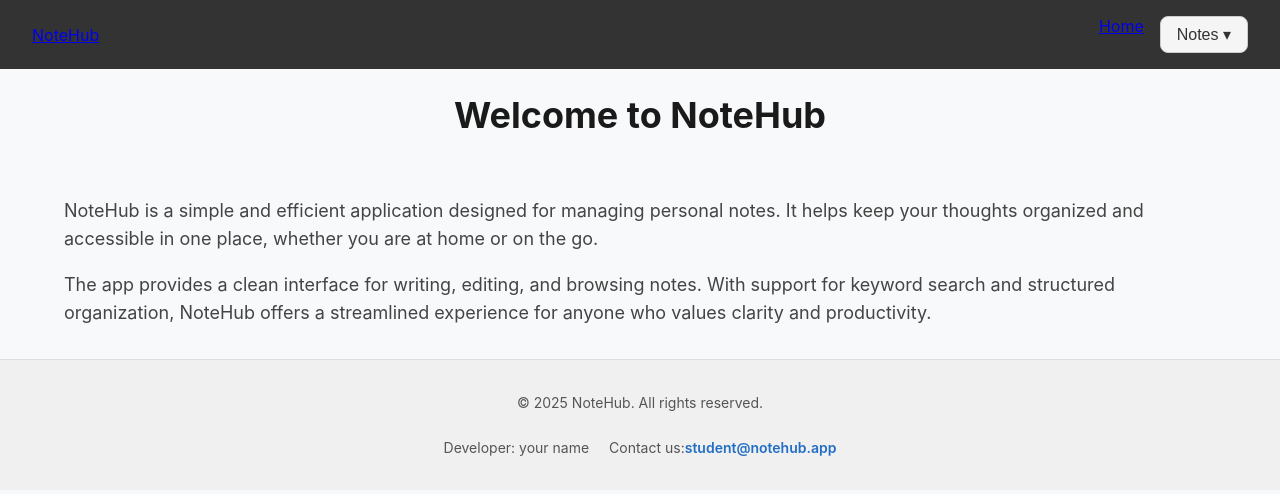
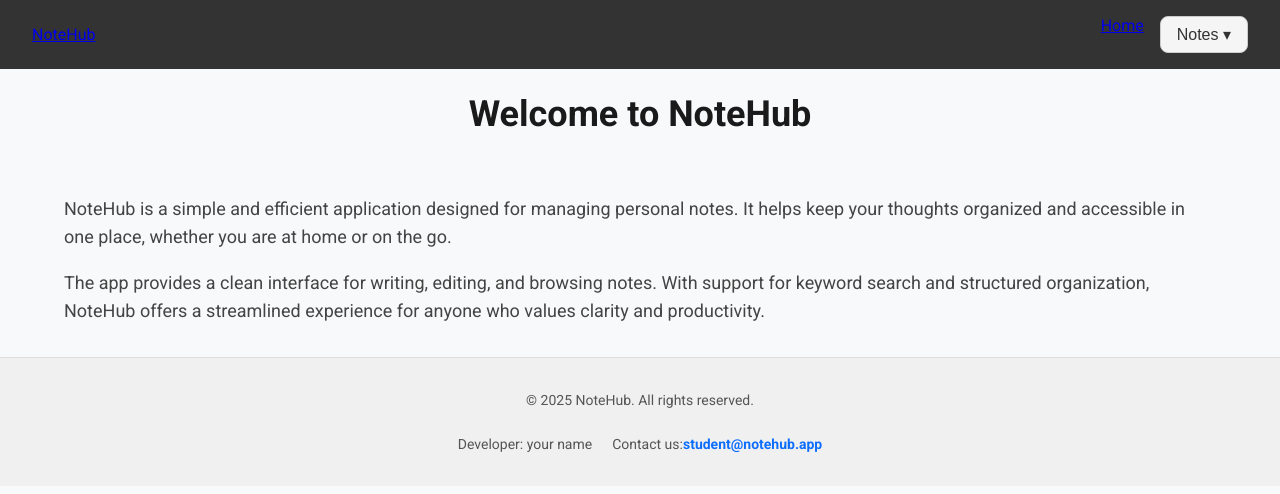
Before and after one commit to Sergey-8057/08-zustand, a Next.js app: page / in a window 1280 px wide. Shown: the top 494 px of the page. Built offline with nearby package versions, Linux system fonts and the light colour scheme.

Commit message:
add font Roboto

```diff
--- a/app/@modal/(.)notes/[id]/NotePreview.module.css
+++ b/app/@modal/(.)notes/[id]/NotePreview.module.css
@@ -36,7 +36,7 @@
 
 .date {
   font-size: 14px;
-  color: #888;
+  color: #444;
   text-align: right;
 }
 
--- a/app/globals.css
+++ b/app/globals.css
@@ -1,7 +1,5 @@
 body {
-  font-family:
-    -apple-system, BlinkMacSystemFont, 'Segoe UI', Roboto, Oxygen, Ubuntu, Cantarell,
-    'Helvetica Neue', sans-serif;
+  font-family: var(--font-roboto), sans-serif;
   display: flex;
   flex-direction: column;
   min-height: 100vh;
--- a/app/layout.tsx
+++ b/app/layout.tsx
@@ -1,5 +1,5 @@
-import { Geist, Geist_Mono } from 'next/font/google';
 import type { Metadata } from 'next';
+import { Geist, Geist_Mono, Roboto } from 'next/font/google';
 
 import TanStackProvider from '../components/TanStackProvider/TanStackProvider';
 import Header from '@/components/Header/Header';
@@ -14,6 +14,13 @@ const geistSans = Geist({
 const geistMono = Geist_Mono({
   variable: '--font-geist-mono',
   subsets: ['latin'],
+});
+
+const roboto = Roboto({
+  subsets: ['latin'],
+  weight: ['400', '700'],
+  variable: '--font-roboto',
+  display: 'swap',
 });
 
 export const metadata: Metadata = {
@@ -43,7 +50,7 @@ export default function RootLayout({
 }>) {
   return (
     <html lang="en">
-      <body className={`${geistSans.variable} ${geistMono.variable}`}>
+      <body className={`${geistSans.variable} ${geistMono.variable} ${roboto.variable}`}>
         <TanStackProvider>
           <Header />
           <main>
--- a/app/notes/[id]/NoteDetails.module.css
+++ b/app/notes/[id]/NoteDetails.module.css
@@ -36,7 +36,7 @@
 
 .date {
   font-size: 14px;
-  color: #888;
+  color: #444;
   text-align: right;
 }
 
--- a/components/Footer/Footer.module.css
+++ b/components/Footer/Footer.module.css
@@ -14,7 +14,7 @@
 }
 
 .footer a {
-  color: #226ec5;
+  color: #0d6efd;
   font-weight: 600;
   text-decoration: none;
 }
--- a/components/Header/Header.module.css
+++ b/components/Header/Header.module.css
@@ -11,7 +11,7 @@
   text-decoration: none;
   color: white;
   font-size: 1.5rem;
-  font-weight: bold;
+  font-weight: 700;
 }
 
 .headerLink:hover {
--- a/components/TagsMenu/TagsMenu.module.css
+++ b/components/TagsMenu/TagsMenu.module.css
@@ -11,9 +11,7 @@
   font-size: 16px;
   border-radius: 8px;
   cursor: pointer;
-  transition:
-    background-color 0.3s ease,
-    box-shadow 0.2s ease;
+  transition: background-color 0.3s ease, box-shadow 0.2s ease;
 }
 
 .menuButton:hover {
```
Also changed, not shown: app/notes/[id]/page.tsx (+23 -0 lines).
